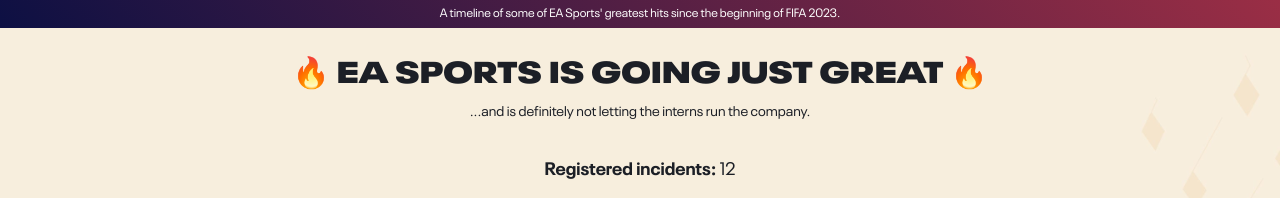
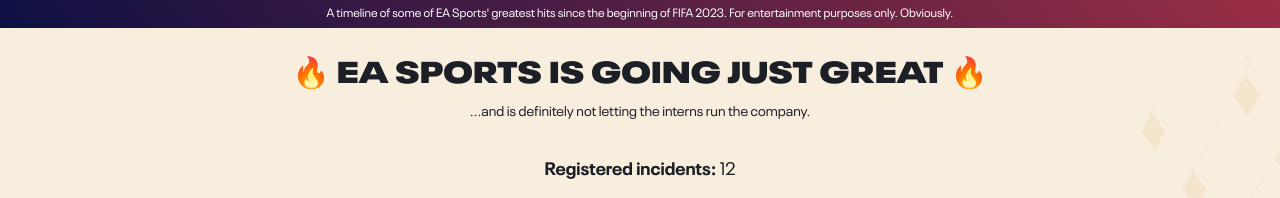
Before and after one commit to sthewissen/easports-is-doing-great, a Jekyll site: the page built from index.html, in a window 1280 px wide. Shown: the top 198 px of the page. Built offline with Jekyll 4.4.1, drawn with Linux system fonts in a browser that asks for light colours; the list of posts is cut into pages by our own code; part of the change alters nothing that is shown.

```diff
--- a/_config.yml
+++ b/_config.yml
@@ -5,13 +5,13 @@
 # Name of your site (displayed in the header)
 name: EA Sports is going just great!
 title: EA Sports is going just great!
-subtitle: A timeline of some of EA Sports' greatest hits since the beginning of FIFA 2023.
+subtitle: Their Greatest Hits
 
 # Name of the author
 author: Steven Thewissen
 
 # Short bio or description (displayed in the header)
-description: A timeline of some of EA Sports' greatest hits since the beginning of FIFA 2023.
+description: A timeline of some of EA Sports' greatest hits since the beginning of FIFA 2023. For entertainment purposes only. Obviously.
 
 # URL of your avatar or profile pic (you could use your GitHub profile pic)
 avatar: /images/avatar.jpg
--- a/_includes/meta.html
+++ b/_includes/meta.html
@@ -23,7 +23,7 @@
     <meta property="og:image" content="{{ site.url }}{{ site.og }}"/>
     <meta property="twitter:image" content="{{ site.url }}{{ site.og }}"/>
     {% endif %}
-    <meta property="og:site_name" content="{{ site.name }} - {{ site.description }}"/>
+    <meta property="og:site_name" content="{{ site.name }} - {{ site.subtitle }}"/>
     <meta name="twitter:card" content="summary_large_image" />
-    <meta name="twitter:site" content="@fleck_gfx" />
-    <meta name="twitter:creator" content="@fleck_gfx" />
+    <meta name="twitter:site" content="@easportsisgreat" />
+    <meta name="twitter:creator" content="@easportsisgreat" />
--- a/_layouts/default.html
+++ b/_layouts/default.html
@@ -1,12 +1,12 @@
 <!DOCTYPE html>
 <html>
   <head>
-    <title>{% if page.title %}{{ page.title }} – {% endif %}{{ site.name }} – {{ site.description }}</title>
+    <title>{% if page.title %}{{ page.title }} – {% endif %}{{ site.name }} – {{ site.subtitle }}</title>
     {% seo title=false %}
     {% include meta.html %}
 
     <link rel="stylesheet" type="text/css" href="{{ site.baseurl }}/assets/style.css" />
-    <link rel="alternate" type="application/rss+xml" title="{{ site.name }} - {{ site.description }}" href="{{ site.baseurl }}/feed/podcast.rss" />
+    <link rel="alternate" type="application/rss+xml" title="{{ site.name }} - {{ site.subtitle }}" href="{{ site.baseurl }}/feed/podcast.rss" />
     <link rel="canonical" href="{{ site.url }}{{ page.url }}" />
 
     <link rel="apple-touch-icon" href="{{ site.baseurl }}/images/apple-touch-icon.png">
```
